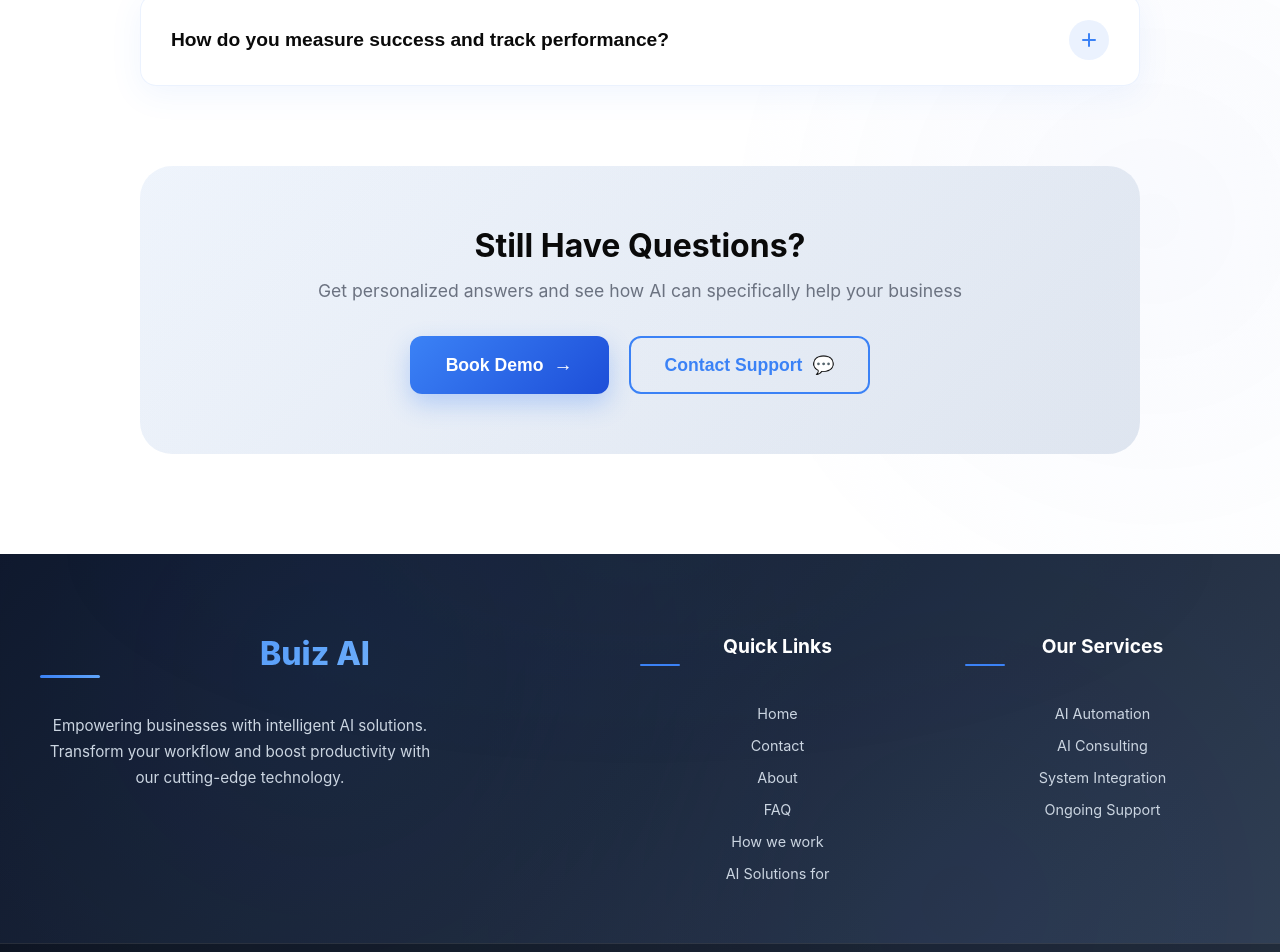
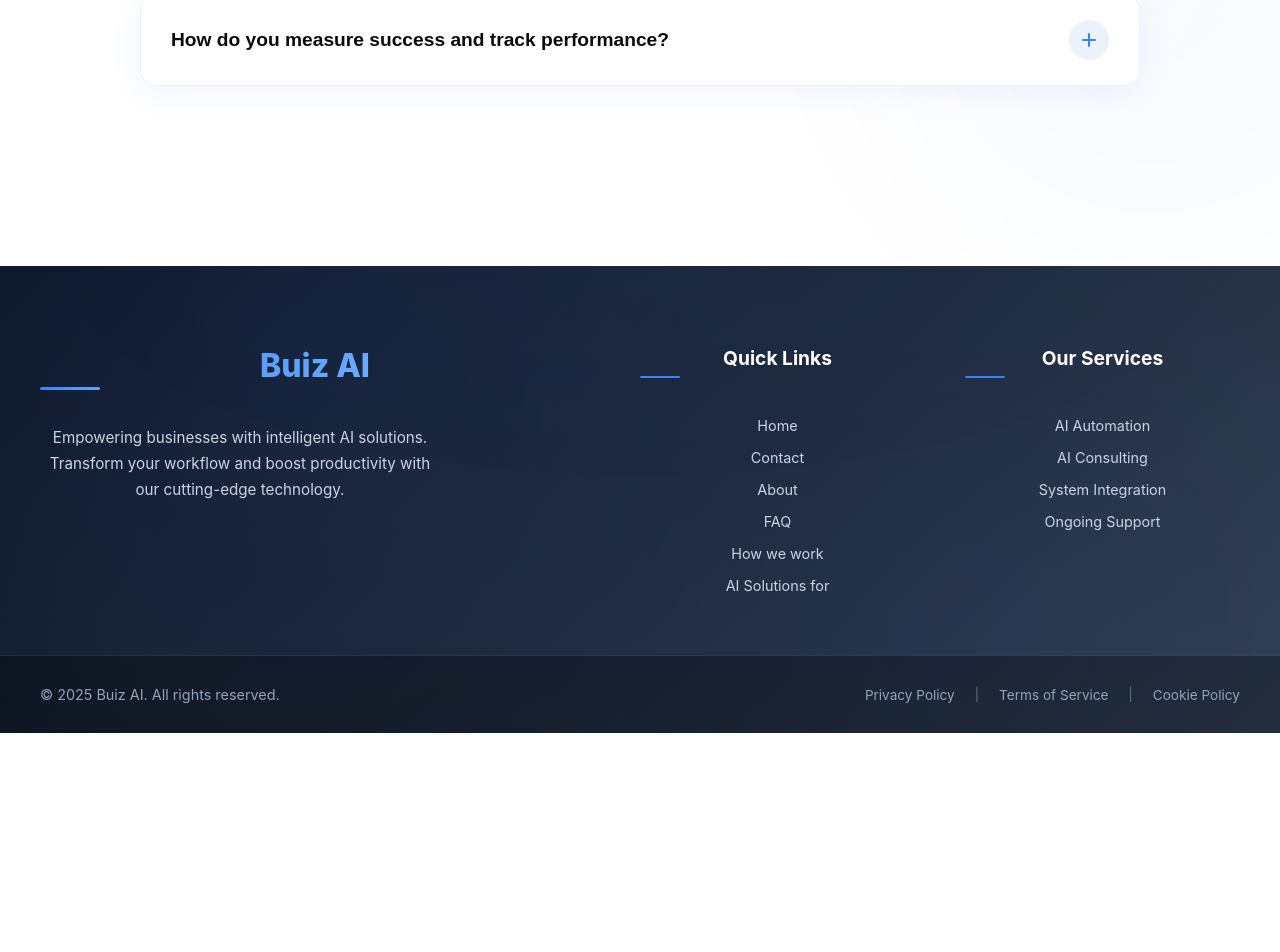
Before and after one commit to needlesanddials1/buiz-website, a React (Create React App) app: page / in a window 1280 px wide. Shown: the part 4701-5653 px from the top of the page. After the commit the page ends 5434 px from the top, so only its background shows below. Built offline with nearby package versions, Linux system fonts and the light colour scheme.

Commit message:
Update FAQ.tsx

```diff
--- a/src/components/FAQ.tsx
+++ b/src/components/FAQ.tsx
@@ -110,27 +110,6 @@ const FAQ: React.FC = () => {
             </div>
           ))}
         </div>
-
-        {/* CTA Section */}
-        <div className="faq-cta">
-          <div className="cta-content">
-            <h3 className="cta-title">Still Have Questions?</h3>
-            <p className="cta-description">
-              Get personalized answers and see how AI can specifically help your
-              business
-            </p>
-            <div className="cta-buttons">
-              <button className="primary-button">
-                Book Demo
-                <span className="button-arrow">→</span>
-              </button>
-              <button className="secondary-button">
-                Contact Support
-                <span className="support-icon">💬</span>
-              </button>
-            </div>
-          </div>
-        </div>
       </div>
 
       {/* Background Elements */}
@@ -149,5 +128,4 @@ const FAQ: React.FC = () => {
   );
 };
 
-// ✅ Export makes it a valid module
 export default FAQ;
```
